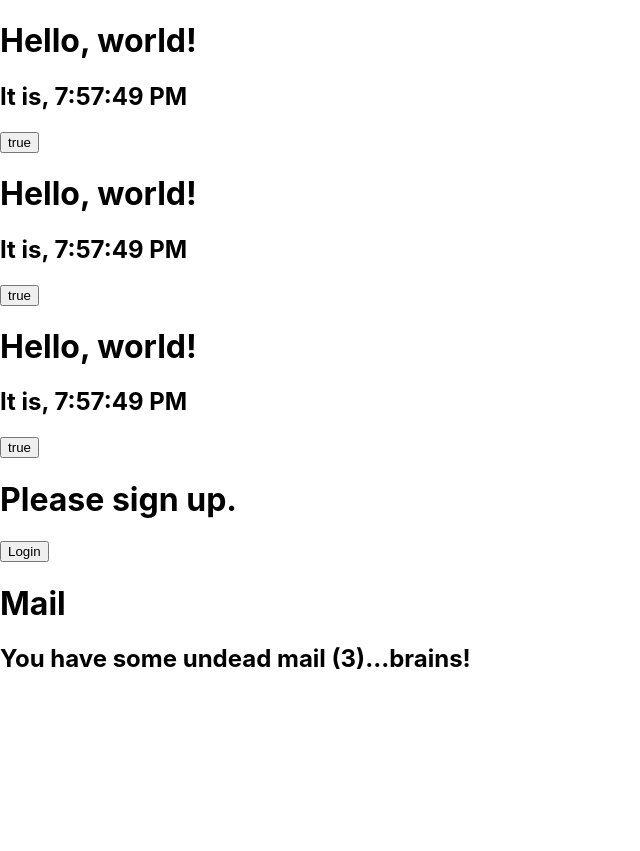
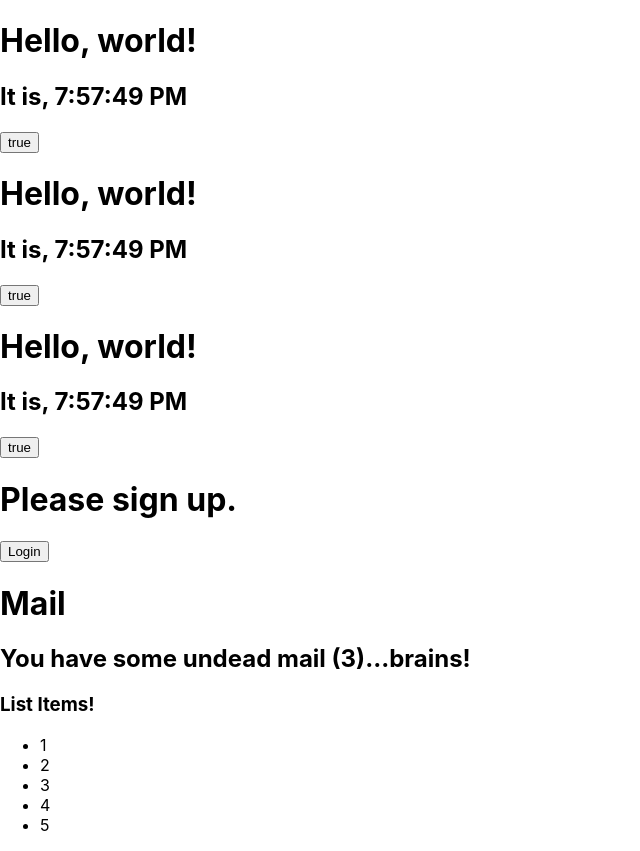
Before and after one commit to lightsage88/react-guide, a React (Create React App) app: page / in a window 1280 px wide. Shown: the whole page, without its empty margins (0-640 px from the left). Before the commit the page ends 800 px from the top, so only its background shows below. Built offline with nearby package versions, Linux system fonts and the light colour scheme.

Commit message:
we have included a variable which is an array of numbers and have used JS's arraymethod of map to return list-item elements containing info about our array

```diff
--- a/src/index.js
+++ b/src/index.js
@@ -149,10 +149,15 @@ class Clock extends React.Component {
     }
 }
 
+
 const messages = ["Spiderman", "Batman", "Superman"]
 
 
 function App() {
+    const numbers = [1,2,3,4,5];
+    const listItems = numbers.map((number)=>{
+        return <li>{number}</li>
+    })
     return (
         <div>
             <Clock />
@@ -160,6 +165,10 @@ function App() {
             <Clock />
             <LoginControl />
             <Mailbox messages={messages}/>
+            <h3>List Items!</h3>
+            <ul>
+                {listItems}
+            </ul>
         </div>
     )
 }
```
